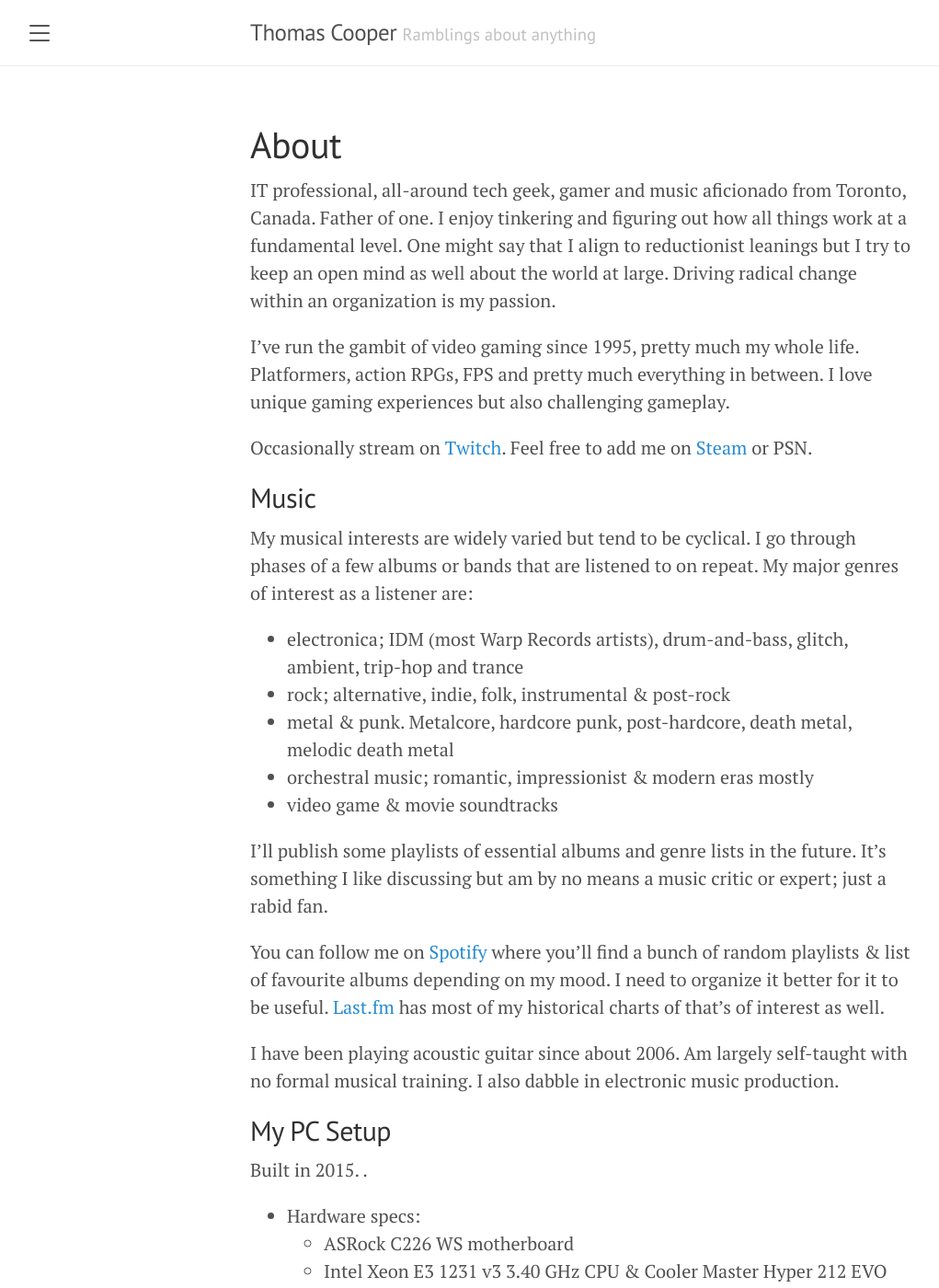
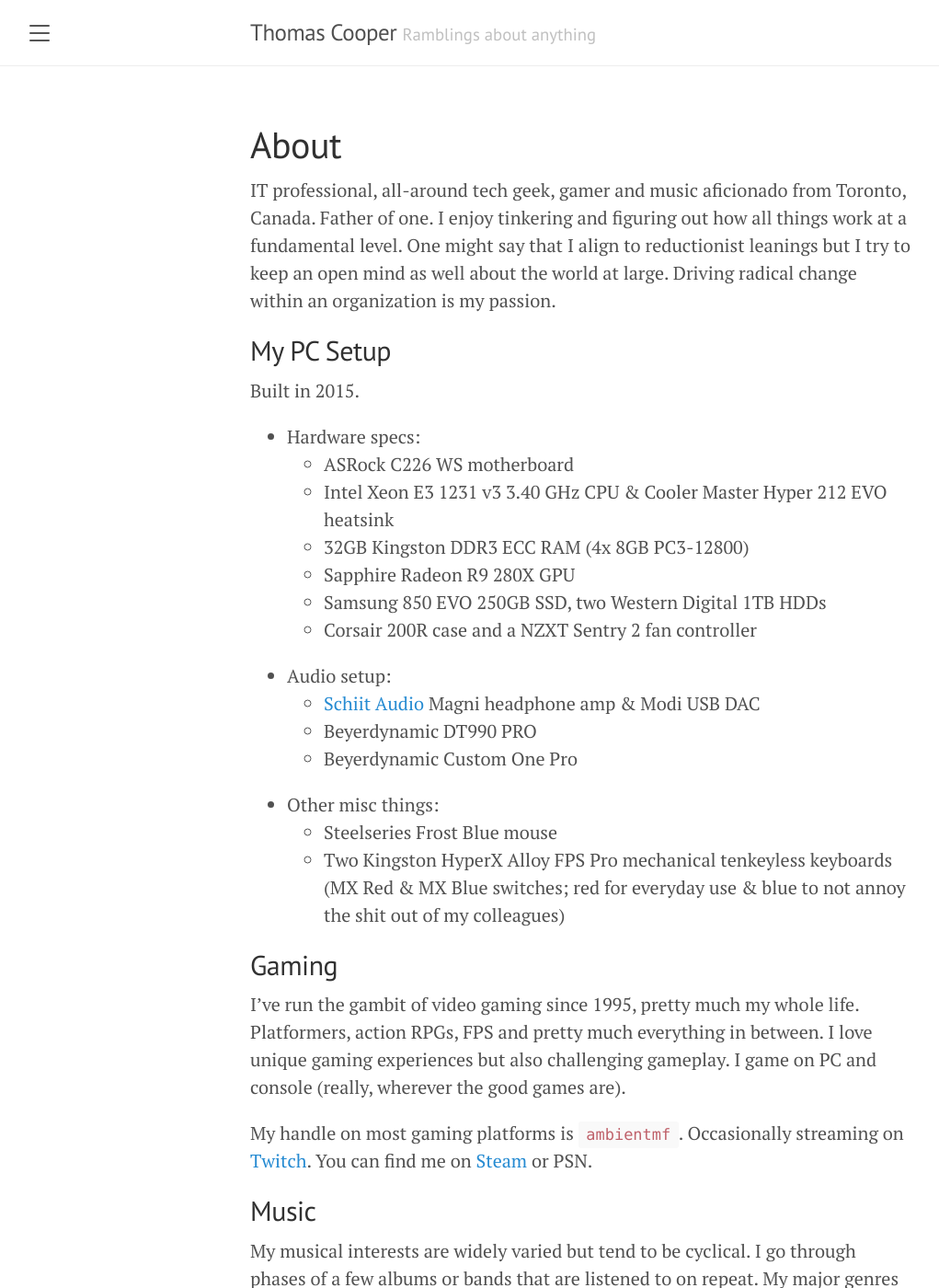
Before and after one commit to coopernetes/coopernetes.github.io, a Jekyll site: the page built from about.md, in a window 1280 px wide and 1400 px high. Shown: the whole window at 92% size, without its empty margins (8-1029 px from the left). Built offline with Jekyll 4.4.1, drawn with Linux system fonts in a browser that asks for light colours; some of the changed text lies outside the part shown.

Commit message:
more about updates

```diff
--- a/about.md
+++ b/about.md
@@ -5,26 +5,8 @@ permalink: /about/
 ---
 IT professional, all-around tech geek, gamer and music aficionado from Toronto, Canada. Father of one. I enjoy tinkering and figuring out how all things work at a fundamental level. One might say that I align to reductionist leanings but I try to keep an open mind as well about the world at large. Driving radical change within an organization is my passion.
 
-I've run the gambit of video gaming since 1995, pretty much my whole life. Platformers, action RPGs, FPS and pretty much everything in between. I love unique gaming experiences but also challenging gameplay.
-
-Occasionally stream on [Twitch](https://www.twitch.tv/ambientmf). Feel free to add me on [Steam](https://steamcommunity.com/id/ambientmf) or PSN.
-
-## Music
-My musical interests are widely varied but tend to be cyclical. I go through phases of a few albums or bands that are listened to on repeat. My major genres of interest as a listener are:
-* electronica; IDM (most Warp Records artists), drum-and-bass, glitch, ambient, trip-hop and trance
-* rock; alternative, indie, folk, instrumental & post-rock
-* metal & punk. Metalcore, hardcore punk, post-hardcore, death metal, melodic death metal
-* orchestral music; romantic, impressionist & modern eras mostly
-* video game & movie soundtracks
-
-I'll publish some playlists of essential albums and genre lists in the future. It's something I like discussing but am by no means a music critic or expert; just a rabid fan.
-
-You can follow me on [Spotify](https://open.spotify.com/user/skfps8h9c0jkrvjiuaxrb2bkd?si=e5CNyUDcQcW7ugHH0tLFjw) where you'll find a bunch of random playlists & list of favourite albums depending on my mood. I need to organize it better for it to be useful. [Last.fm](https://www.last.fm/user/ambientmf) has most of my historical charts of that's of interest as well.
-
-I have been playing acoustic guitar since about 2006. Am largely self-taught with no formal musical training. I also dabble in electronic music production.
-
 ## My PC Setup
-Built in 2015. .
+Built in 2015.
 * Hardware specs:
   - ASRock C226 WS motherboard
   - Intel Xeon E3 1231 v3 3.40 GHz CPU & Cooler Master Hyper 212 EVO heatsink
@@ -40,6 +22,26 @@ Built in 2015. .
   - Steelseries Frost Blue mouse
   - Two Kingston HyperX Alloy FPS Pro mechanical tenkeyless keyboards (MX Red & MX Blue switches; red for everyday use & blue to not annoy the shit out of my colleagues)
 
+## Gaming
+I've run the gambit of video gaming since 1995, pretty much my whole life. Platformers, action RPGs, FPS and pretty much everything in between. I love unique gaming experiences but also challenging gameplay. I game on PC and console (really, wherever the good games are).
+
+My handle on most gaming platforms is `ambientmf`. Occasionally streaming on [Twitch](https://www.twitch.tv/ambientmf). You can find me on [Steam](https://steamcommunity.com/id/ambientmf) or PSN.
+
+## Music
+My musical interests are widely varied but tend to be cyclical. I go through phases of a few albums or bands that are listened to on repeat. My major genres of interest as a listener are:
+* electronica; IDM (most Warp Records artists), drum-and-bass, glitch, ambient, trip-hop, trance
+* rock; alternative, indie, folk, instrumental ("math rock") & post-rock
+* metal & punk; metalcore, hardcore punk, post-hardcore, death metal, melodic death metal, grindcore, mathcore
+* jazz and improvisional stuff
+* orchestral music; romantic, impressionist & modern eras mostly
+* video game & movie soundtracks
+
+I'll publish some playlists of essential albums and genre lists in the future. It's something I like discussing but am by no means a music critic or expert; just a rabid fan.
+
+You can follow me on [Spotify](https://open.spotify.com/user/skfps8h9c0jkrvjiuaxrb2bkd?si=e5CNyUDcQcW7ugHH0tLFjw) where you'll find a bunch of random playlists & list of favourite albums depending on my mood. I need to organize it better for it to be useful. [Last.fm](https://www.last.fm/user/ambientmf) has most of my historical charts of that's of interest as well.
+
+I have been playing acoustic guitar since about 2006. Am largely self-taught with no formal musical training. I also dabble in electronic music production.
+
 ## Professional details
 * IT professional since 2011
 * Started out in computer networking doing tech support, then network ops into designing & implementing corporate and data centre networks
```
